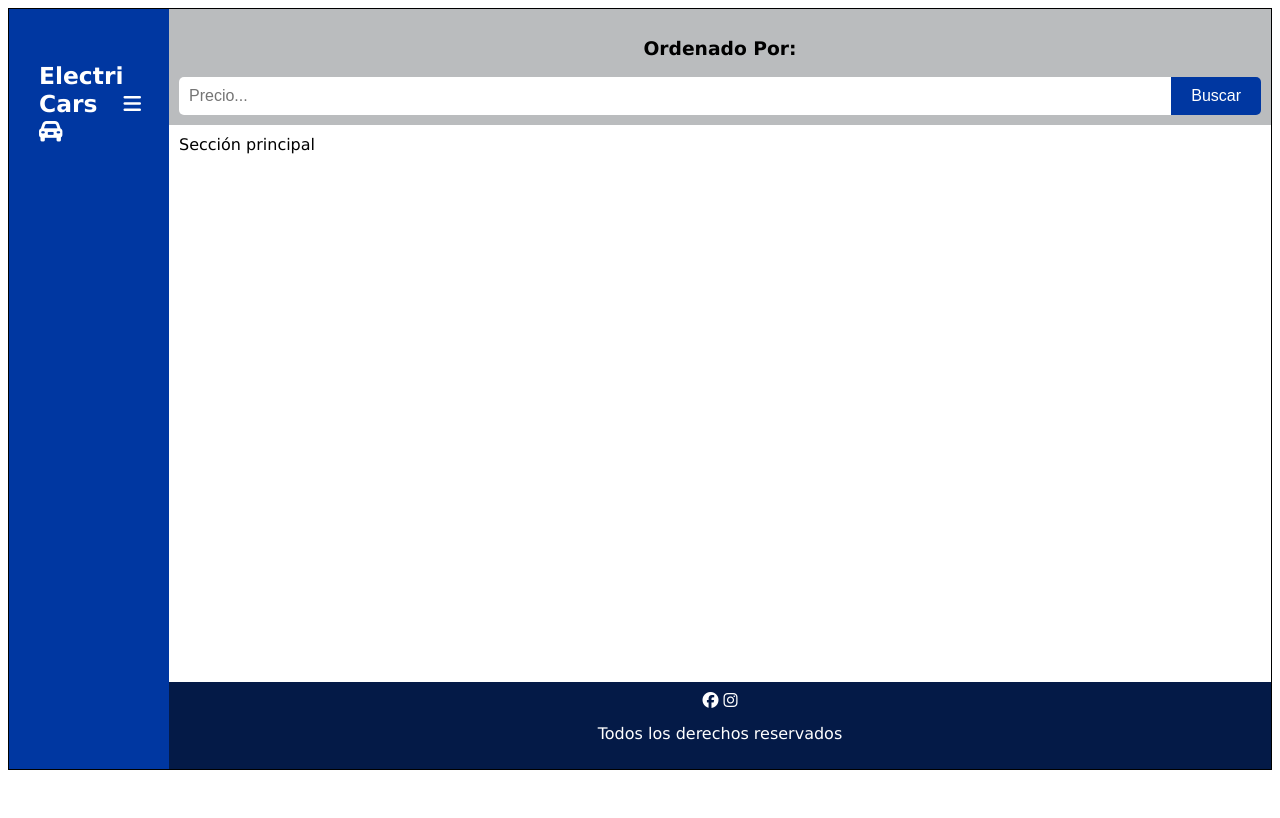
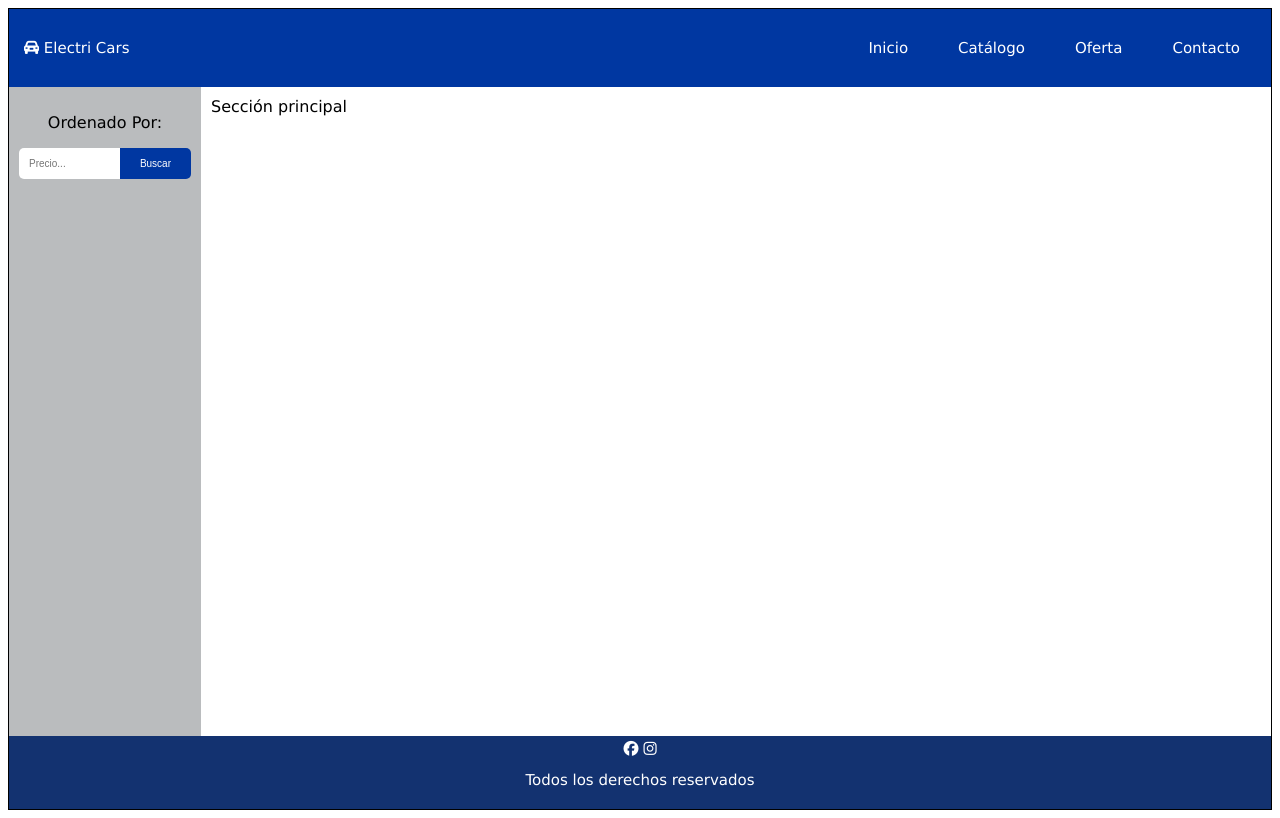
Before and after one commit to linsijiLaGuara/DL-Electri-carStore, a plain HTML site: page index.html in a window 1280 px wide. Drawn offline with Linux system fonts and the light colour scheme.

Commit message:
update: footer , navb y barra de busqueda

```diff
--- a/assets/styles/style.scss
+++ b/assets/styles/style.scss
@@ -14,23 +14,26 @@
   justify-content: space-between;
   align-items: center;
 }
+.t-texto-sm {
+  font-size: 15px;
+  padding: 20px;
+}
 .t-texto {
-  font-size: 20px;
+  font-size: 12px;
   padding: 20px;
 }
 $color-texto: white;
 $padding: 10px;
 $color-header: #0037a1;
-$color-footer: #041a47;
+$color-footer: #133270;
 $large: "(min-width: 992px)";
-$medium: "(min-width: 768px)";
+$medium: "(min-width: 768px) and (max-width: 991px)";
 
 body {
   font-family: Verdana, Geneva, Tahoma, sans-serif;
 }
 .contenedor-cars {
   display: grid;
-
   border: 1px solid black;
   grid-template-rows: auto 2fr 7fr;
   grid-template-areas:
@@ -49,33 +52,84 @@ body {
     grid-template-columns: 10rem 2fr;
   }
   @media #{$large} {
-    min-height: 95vh;
+    min-height: 100vh;
     grid-template-areas:
-      "menu busqueda"
-      "menu seccion-principal"
-      "menu seccion-principal"
-      "menu pie-de-pagina";
+      "menu menu "
+      "busqueda seccion-principal"
+      "pie-de-pagina pie-de-pagina";
     grid-template-rows: auto 10fr auto;
-    grid-template-columns: 10rem 1fr;
+    grid-template-columns: 12rem 1fr;
   }
 }
 
 .navbarheader {
   padding: $padding;
   grid-area: menu;
-  color: white;
+  color: $color-texto;
   background: $color-header;
   .items-car {
     @extend .flex-horizontal;
-    font-size: 20px;
-    padding: 20px;
+    @extend .t-texto-sm;
+  }
+  .items-nav {
+    display: none;
+  }
+  .items-nav-vertical {
+    display: none;
+  }
+  .items-nav-horizontal {
+    display: none;
+  }
+  @media #{$medium} {
+    .items-car {
+      font-size: 12px;
+      padding: 20px;
+      .fa-bars {
+        display: none;
+      }
+    }
+    .items-nav-vertical {
+      font-size: 12px;
+      display: block;
+      height: 20%;
+      padding: 20px;
+      list-style: none;
+
+      li p {
+        margin-bottom: 10px;
+        font-size: 15;
+        .color-tex {
+          color: #817c7c;
+        }
+      }
+    }
+  }
+  @media #{$large} {
+    overflow: hidden;
+    .items-nav-vertical {
+      display: none;
+    }
+    .items-car {
+      font-size: 15px;
+      padding: 5px;
+      .fa-bars {
+        display: none;
+      }
+    }
+    .items-nav-horizontal {
+      display: flex;
+      gap: 50px;
+      justify-content: space-around;
+      align-items: center;
+      padding: 14px 16px;
+    }
   }
 }
+
 .busqueda {
   padding: $padding;
   grid-area: busqueda;
   background-color: #babcbe;
-
   height: min-content;
   .texbuscaqueda {
     @extend .flex-center;
@@ -104,6 +158,28 @@ body {
     display: flex;
     align-items: center;
   }
+
+  @media #{$large} {
+    height: 100%;
+    .search-input {
+      width: 95%;
+      padding: 10px;
+      font-size: 10px;
+      border: none;
+      border-radius: 5px 0 0 5px;
+      margin-right: -5px;
+    }
+
+    .search-button {
+      padding: 10px 20px;
+      font-size: 10px;
+      border: none;
+      border-radius: 0 5px 5px 0;
+      background-color: #0037a1;
+      color: $color-texto;
+      cursor: pointer;
+    }
+  }
 }
 main {
   padding: $padding;
@@ -111,14 +187,18 @@ main {
 }
 
 .pie-pagina {
-  padding: $padding;
+  padding: 5px;
   grid-area: pie-de-pagina;
   background: $color-footer;
   color: $color-texto;
   @extend .flex-center;
+  @extend .t-texto-sm;
   text-align: center;
   .item-redes {
     @extend .flex-center;
     gap: 5px;
   }
+  @media #{$medium} {
+    font-size: 10px;
+  }
 }
--- a/index.html
+++ b/index.html
@@ -13,7 +13,7 @@
   <body>
     <div class="contenedor-cars">
       <header class="busqueda">
-        <h3 class="texbuscaqueda">Ordenado Por:</h3>
+        <p class="texbuscaqueda">Ordenado Por:</p>
         <form id="search-form">
           <input type="text" placeholder="Precio..." class="search-input" />
           <button type="submit" class="search-button">Buscar</button>
@@ -21,11 +21,32 @@
       </header>
       <nav class="navbarheader">
         <div class="items-car">
-          <h3 class="textnav">
-            Electri Cars <i class="fa-solid fa-car-rear"></i>
-          </h3>
+          <p class="textnav">
+            <i class="fa-solid fa-car-rear"></i> Electri Cars
+          </p>
           <i class="fa-solid fa-bars"></i>
+
+          <div class="items-nav-horizontal">
+            <a>Inicio</a>
+            <a>Catálogo</a>
+            <a>Oferta</a>
+            <a>Contacto</a>
+          </div>
         </div>
+        <ul class="items-nav-vertical">
+          <li>
+            <p>Inicio</p>
+          </li>
+          <li>
+            <p>Catálogo</p>
+          </li>
+          <li>
+            <p>Oferta</p>
+          </li>
+          <li>
+            <p>Contacto</p>
+          </li>
+        </ul>
       </nav>
       <main>Sección principal</main>
       <footer class="pie-pagina">
```
Also changed, not shown: assets/styles/style.css, 1 other file.
